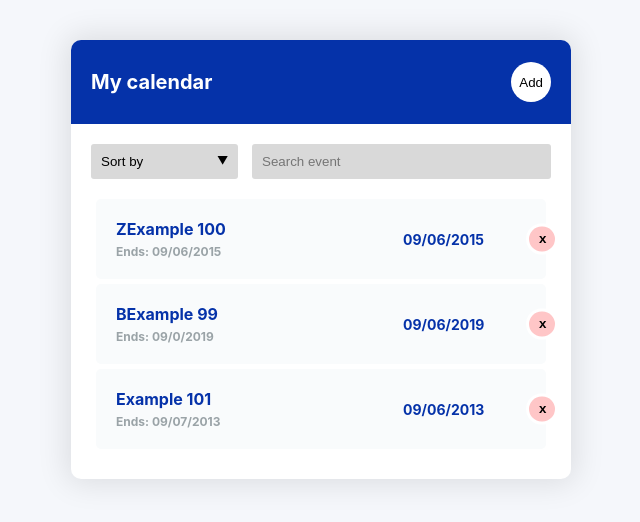
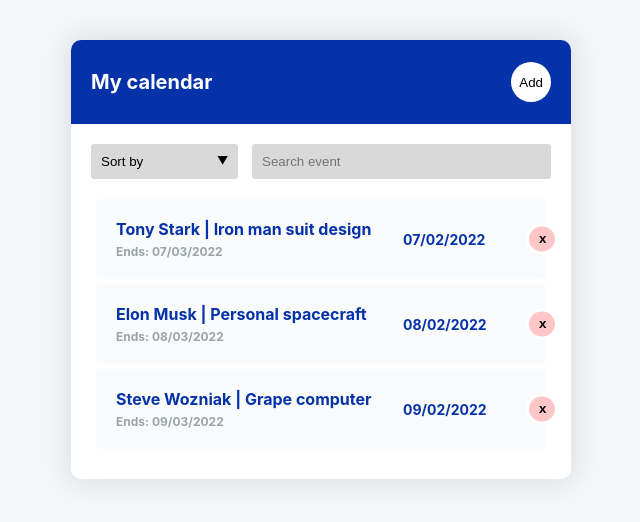
Before and after one commit to franvielo/challenge-event-react, a React (Create React App) app: page / in a window 1280 px wide. Shown: the top 522 px of the page, without its empty margins (319-959 px from the left). Built offline with nearby package versions, Linux system fonts and the light colour scheme.

Commit message:
seed data

```diff
--- a/src/App.tsx
+++ b/src/App.tsx
@@ -22,24 +22,24 @@
   const [list, setList] = useState<Event[]>([
     {
         id: 1001,
-        title: 'ZExample 100',
-        start: '09/06/2015',
-        end: '09/06/2015',
-        created: '01/06/2015'
+        title: 'Tony Stark | Iron man suit design',
+        start: '07/02/2022',
+        end: '07/03/2022',
+        created: '02/02/2022'
     },
     {
         id: 2002,
-        title: 'BExample 99',
-        start: '09/06/2019',
-        end: '09/0/2019',
-        created: '02/06/2015'
+        title: 'Elon Musk | Personal spacecraft',
+        start: '08/02/2022',
+        end: '08/03/2022',
+        created: '01/02/2022'
     },
     {
         id: 3003,
-        title: 'Example 101',
-        start: '09/06/2013',
-        end: '09/07/2013',
-        created: '09/06/2020'
+        title: 'Steve Wozniak | Grape computer',
+        start: '09/02/2022',
+        end: '09/03/2022',
+        created: '12/02/2021'
     }
   ])
 
```
Also changed, not shown: 1 other file (tests, documents, lock files or other folders).
